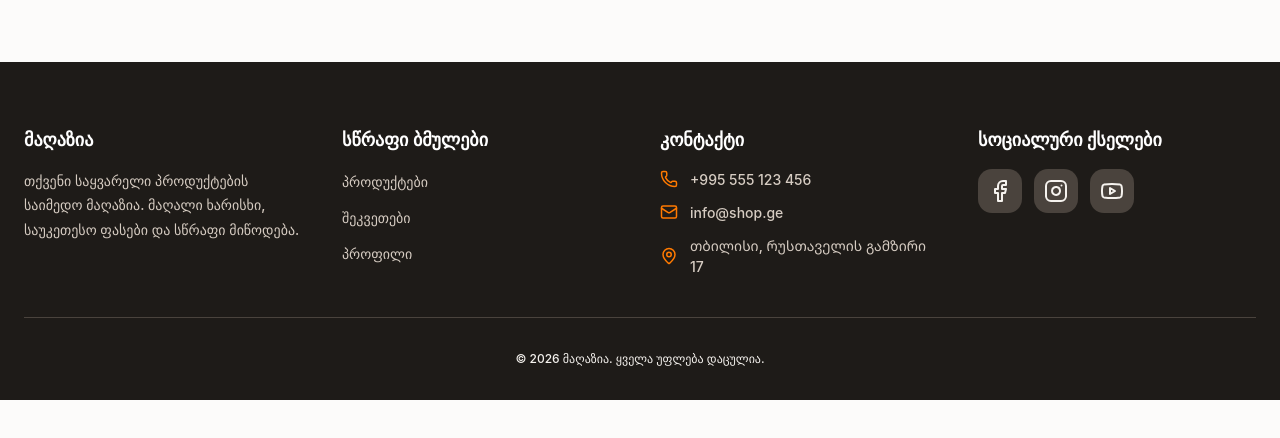
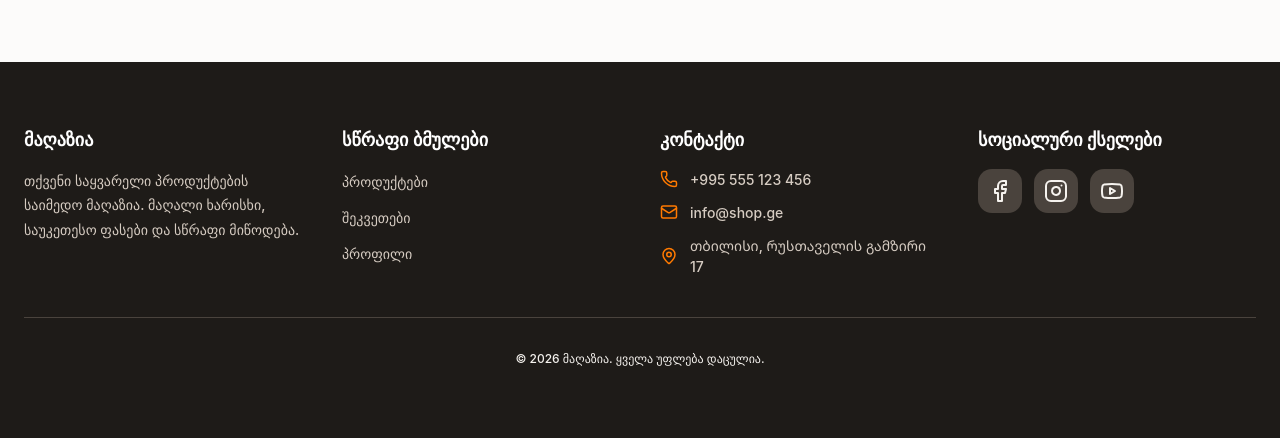
Before and after one commit to imerla/skillwill-final-project, a React (Vite) app: page / in a window 1280 px wide. Shown: the part 1328-1766 px from the top of the page. Before the commit the page ends 1728 px from the top, so only its background shows below. Built offline with nearby package versions, Linux system fonts and the light colour scheme; no server answers.

Commit message:
Optimization

```diff
--- a/src/features/catalog/components/CategoryBanner.css
+++ b/src/features/catalog/components/CategoryBanner.css
@@ -5,6 +5,7 @@
   border-radius: var(--radius-xl);
   overflow: hidden;
   margin-bottom: var(--spacing-10);
+  contain-intrinsic-size: auto 320px;
 }
 
 .category-banner__background {
--- a/src/shared/styles/globals.css
+++ b/src/shared/styles/globals.css
@@ -18,6 +18,7 @@ body {
   overflow-x: hidden;
   width: 100%;
   min-height: 100vh;
+  min-height: 100dvh;
 }
 
 /* Language-specific fonts */
--- a/src/shared/ui/Footer/Footer.css
+++ b/src/shared/ui/Footer/Footer.css
@@ -3,6 +3,8 @@
   color: var(--color-gray-100);
   padding: var(--spacing-16) 0 var(--spacing-8);
   margin-top: var(--spacing-16);
+  min-height: 400px;
+  contain-intrinsic-size: auto 400px;
 }
 
 /* No margin for auth pages */
--- a/src/shared/ui/HeroBanner/HeroBanner.css
+++ b/src/shared/ui/HeroBanner/HeroBanner.css
@@ -4,6 +4,7 @@
   border-radius: var(--radius-xl);
   overflow: hidden;
   margin-bottom: var(--spacing-10);
+  contain-intrinsic-size: auto 500px;
 }
 
 .hero-banner--small {
```
